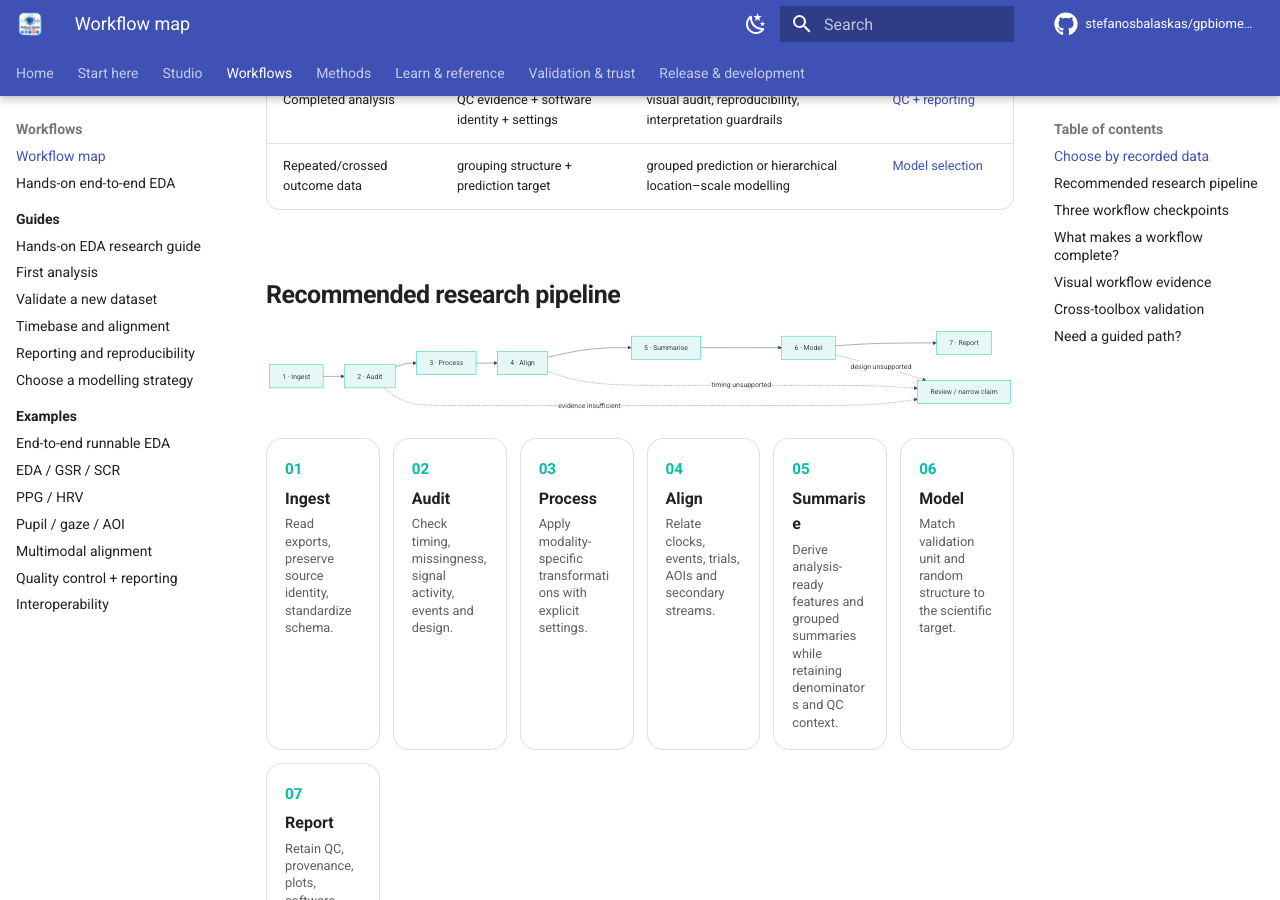
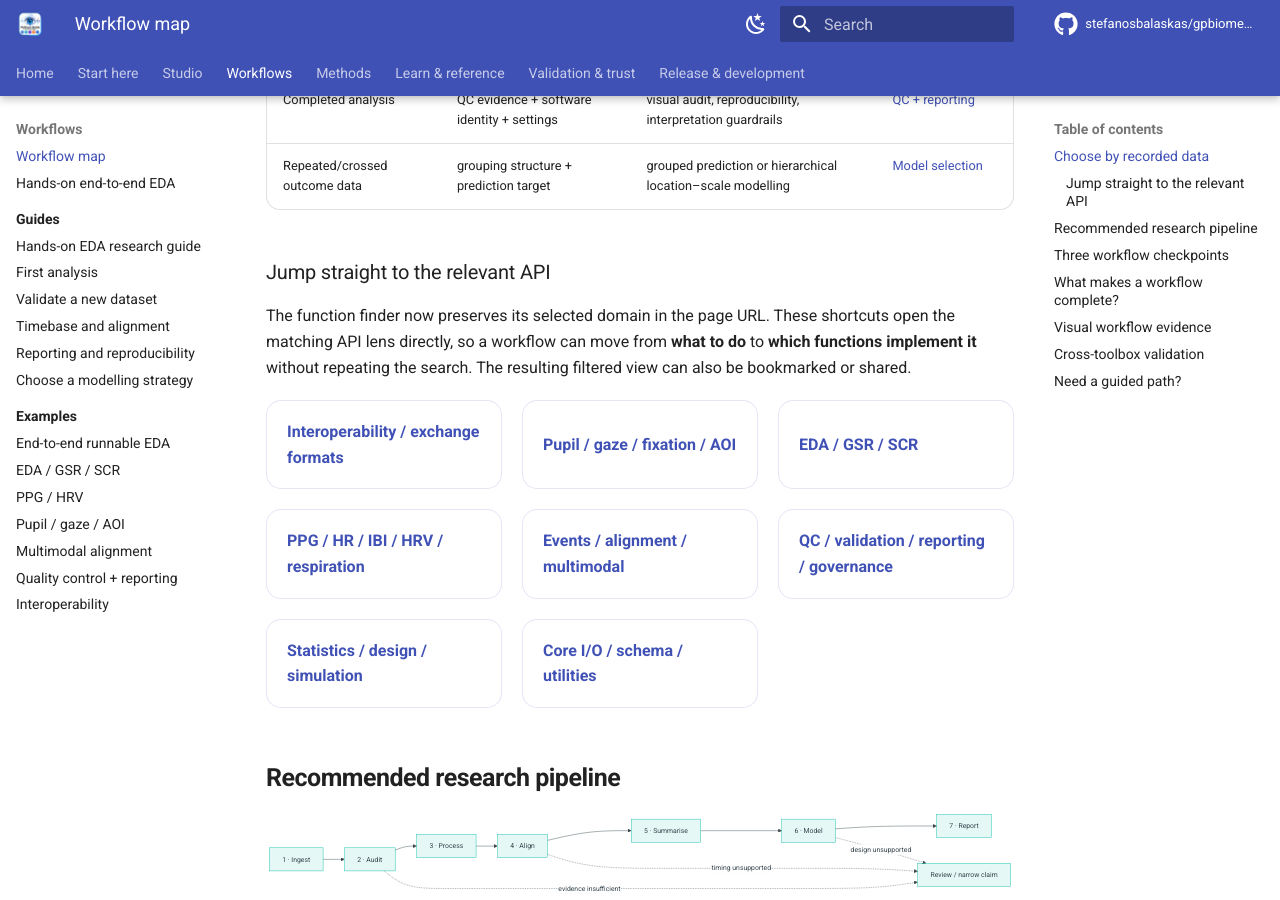
Before and after one commit to stefanosbalaskas/gpbiometricspy, an MkDocs documentation site: the page built from docs/workflows.md, in a window 1280 px wide and 900 px high, scrolled down 1325 px. Built offline with MkDocs 1.6.1 and Material for MkDocs 9.7.7, drawn with Linux system fonts in a browser that asks for light colours; plug-ins that fetch from the network failed and are left out; comment, search, counter and statistics services are not loaded.

Commit message:
docs: connect workflows to shareable API domains (#145)
Connect the task-first Workflow map directly to all eight shareable API-domain filters and protect the navigation with semantic Playwright checks. Docs/site only; no scientific implementation, frozen export-surface, or release changes.

```diff
--- a/docs/workflows.md
+++ b/docs/workflows.md
@@ -32,6 +32,21 @@ A workflow is complete only when its measurement assumptions, QC, timing, transf
 | External neuro/physiology files | backend/version + exchange semantics | MNE, LSL/XDF, BioSPPy, HeartPy, pyHRV, NeuroKit bridges | [Interoperability](examples/interoperability.md) |
 | Completed analysis | QC evidence + software identity + settings | visual audit, reproducibility, interpretation guardrails | [QC + reporting](examples/quality-reporting.md) |
 | Repeated/crossed outcome data | grouping structure + prediction target | grouped prediction or hierarchical location–scale modelling | [Model selection](guides/model-selection.md) |
+
+### Jump straight to the relevant API
+
+The function finder now preserves its selected domain in the page URL. These shortcuts open the matching API lens directly, so a workflow can move from **what to do** to **which functions implement it** without repeating the search. The resulting filtered view can also be bookmarked or shared.
+
+<div class="gp-mini-grid" data-workflow-api-handoffs>
+<a data-api-handoff="interoperability" href="../api/?domain=Interoperability%20%2F%20exchange%20formats">Interoperability / exchange formats</a>
+<a data-api-handoff="pupil-gaze" href="../api/?domain=Pupil%20%2F%20gaze%20%2F%20fixation%20%2F%20AOI">Pupil / gaze / fixation / AOI</a>
+<a data-api-handoff="eda" href="../api/?domain=EDA%20%2F%20GSR%20%2F%20SCR">EDA / GSR / SCR</a>
+<a data-api-handoff="ppg-hrv" href="../api/?domain=PPG%20%2F%20HR%20%2F%20IBI%20%2F%20HRV%20%2F%20respiration">PPG / HR / IBI / HRV / respiration</a>
+<a data-api-handoff="alignment" href="../api/?domain=Events%20%2F%20alignment%20%2F%20multimodal">Events / alignment / multimodal</a>
+<a data-api-handoff="qc-reporting" href="../api/?domain=QC%20%2F%20validation%20%2F%20reporting%20%2F%20governance">QC / validation / reporting / governance</a>
+<a data-api-handoff="statistics" href="../api/?domain=Statistics%20%2F%20design%20%2F%20simulation">Statistics / design / simulation</a>
+<a data-api-handoff="core-io" href="../api/?domain=Core%20I%2FO%20%2F%20schema%20%2F%20utilities">Core I/O / schema / utilities</a>
+</div>
 
 ## Recommended research pipeline
 
```
Also changed, not shown: docs/e2e/test_workflow_api_handoff.py (added, +74 -0 lines).
